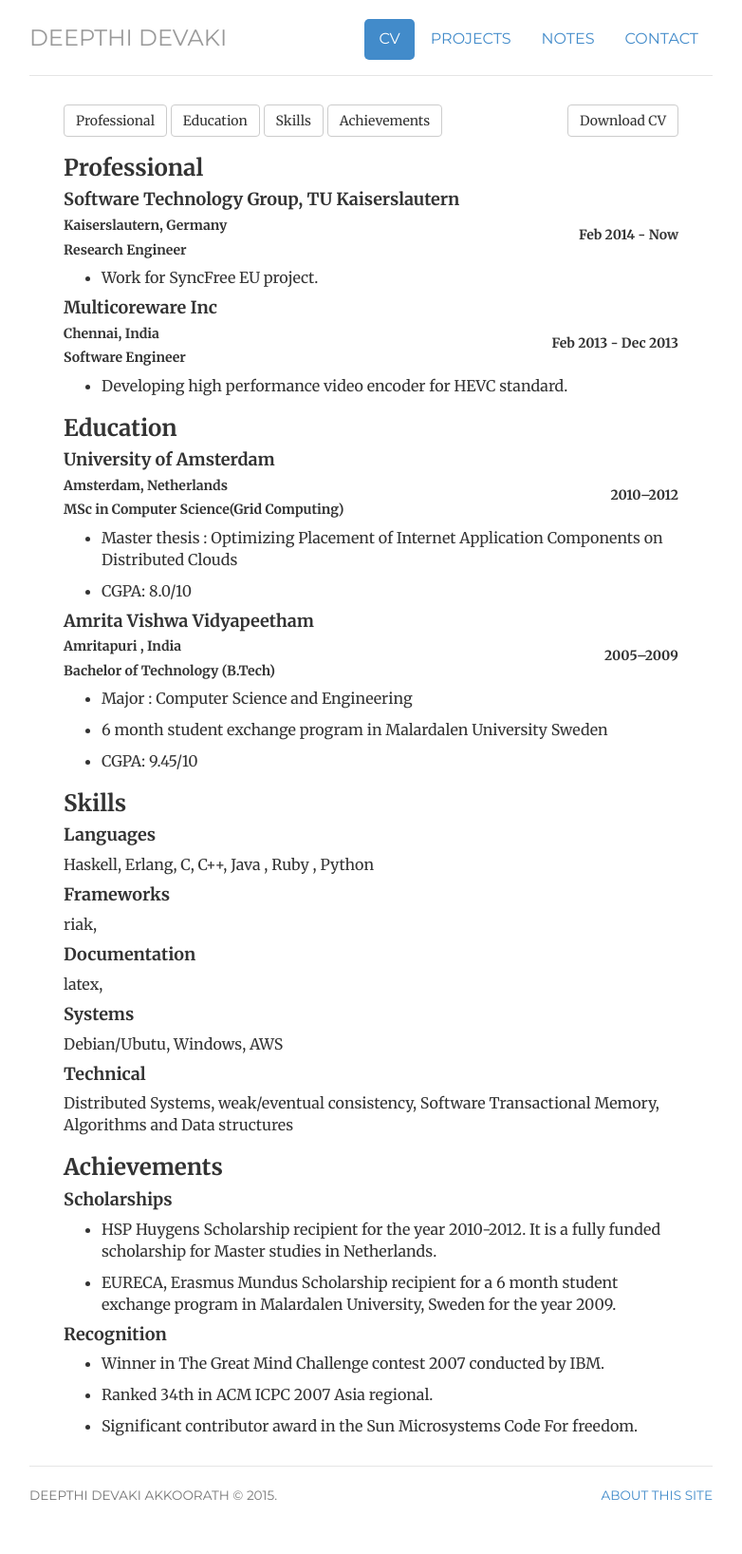
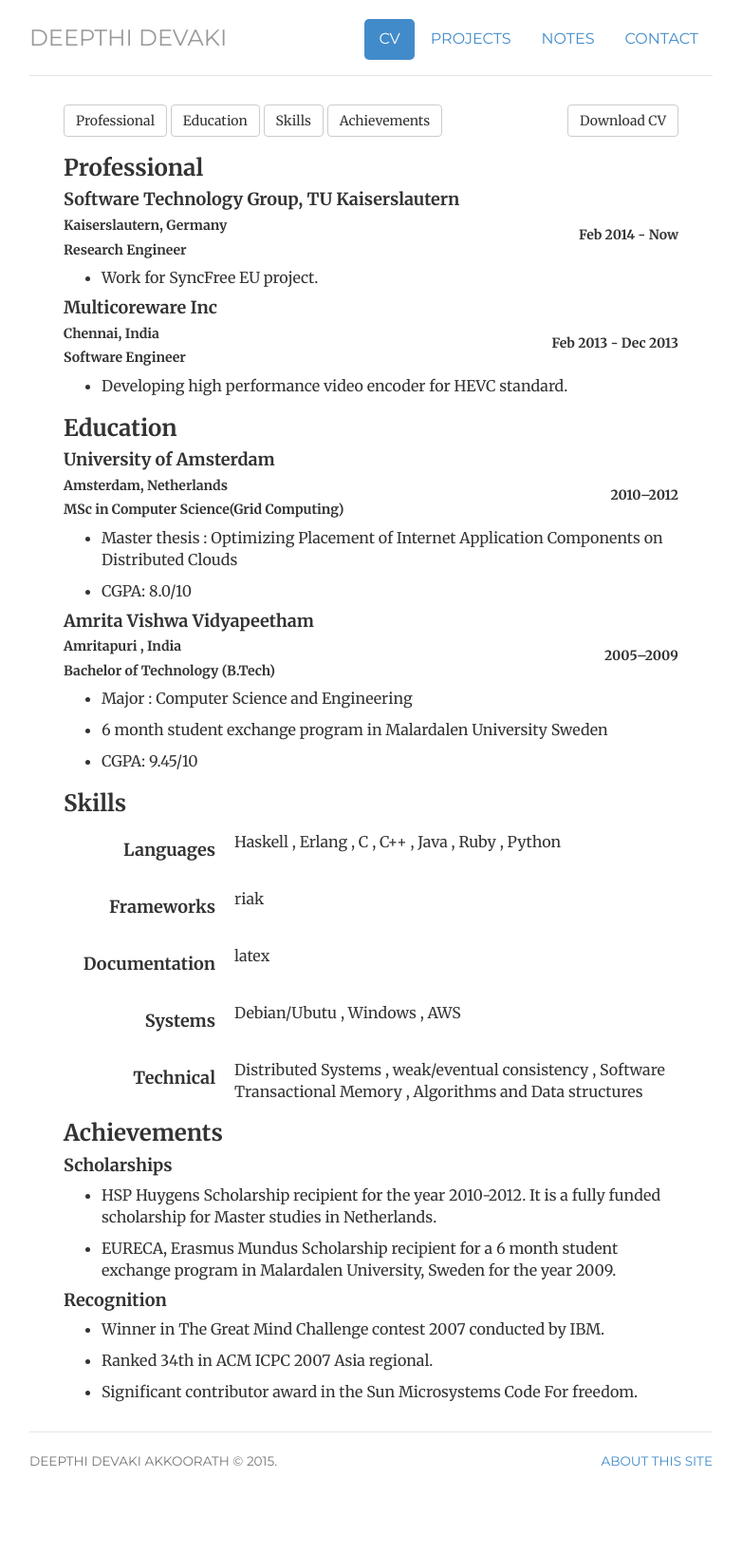
Before and after one commit to thekkedam/dd, a Jekyll site: the page built from cv/index.html, in a window 1280 px wide. Shown: the whole page at 95% size, without its empty margins (249-1031 px from the left). Built offline with Jekyll 4.4.1, drawn with Linux system fonts in a browser that asks for light colours; after the commit the page ends 1600 px from its top, so only the background shows below that.

Commit message:
fixing skill section in cv

```diff
--- a/_includes/resume/cloud.html
+++ b/_includes/resume/cloud.html
@@ -1,13 +1,16 @@
 {% for section_hash in blurb %}
   {% for section in section_hash %}
-      <h4>{{ section[0] }}</h4>
-      {% for item in section[1]['primary'] %}
-          <span class="primary">{{ item }}</span>,
-      {% endfor %}
-      {% for item in section[1]['secondary'] %}
-          <span class="secondary">{{ item }}</span>
+      <dl class="dl-horizontal">
+       <dt>
+        <h4>{{ section[0] }}</h4>
+       </dt>
+       <dd>
+       {% for item in section[1] %}
+          {{ item }}
           {% unless forloop.last %}, {% endunless %}
-      {% endfor %}
+       {% endfor %}
+       </dd>
+      </dl>
   {% endfor %}
 
 {% endfor %}
```
Also changed, not shown: _data/skills.yml (+0 -8 lines).
